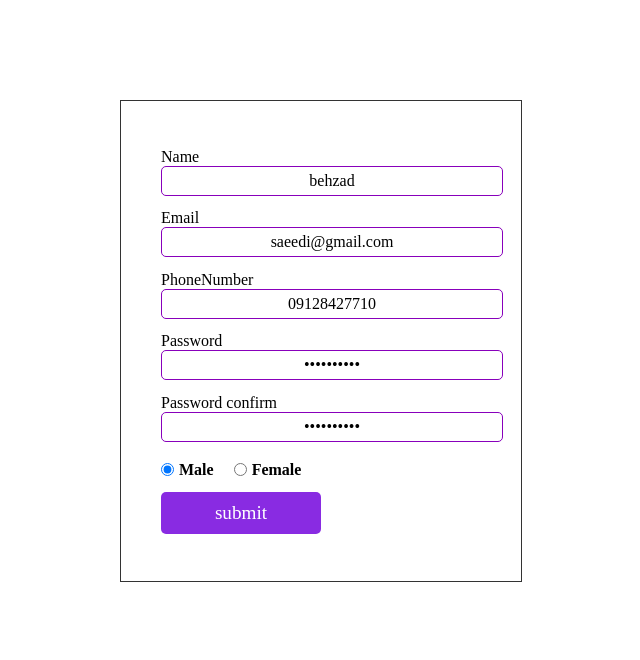
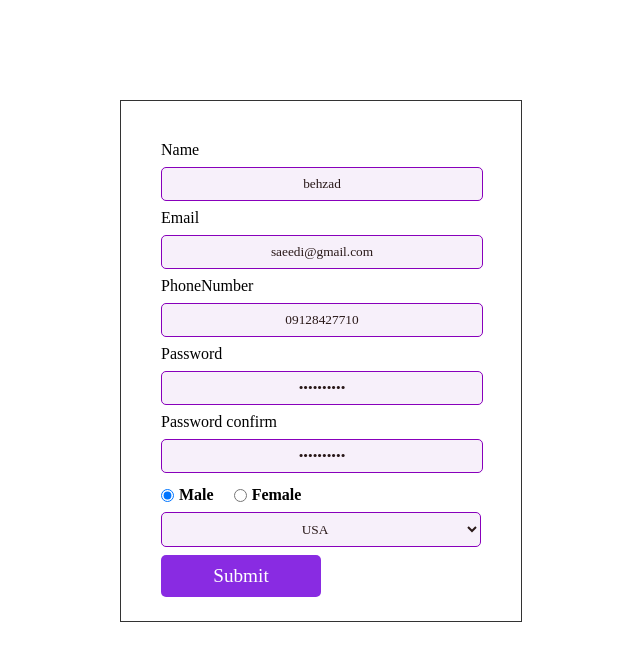
Before and after one commit to behzadiv/sign-up-form, a React (Create React App) app: page / in a window 1280 px wide. Shown: the top 660 px of the page, without its empty margins (319-959 px from the left). Built offline with nearby package versions, Linux system fonts and the light colour scheme; data requests are answered from the project's data file.

Commit message:
create SelectComponent & its logic + style

```diff
--- a/data/db.json
+++ b/data/db.json
@@ -8,7 +8,8 @@
       "phoneNumber": "09128427710",
       "password":"Behzad@123",
       "passwordConfirmation":"Behzad@123",
-      "gender":"0"
+      "gender":"0",
+      "nationality":"US"
     }
   ]
 }
--- a/src/App.css
+++ b/src/App.css
@@ -2,7 +2,7 @@
   text-align: center;
 }
 form {
-  height: 50vh;
+  height: 55vh;
   display: flex;
   flex-direction: column;
   justify-content: space-around;
@@ -14,13 +14,15 @@ form {
 
 input[type="text"],
 input[type="email"],
-input[type="password"] {
-  padding: 5px 10px;
+input[type="password"],select{
+  padding: 8px 0px;
   border: 1px solid #80b;
+  background-color: rgb(247, 240, 250);
   border-radius: 5px;
   outline: none;
   width: 100%;
-  font-size: medium;
+  color: rgb(41, 24, 24);
+  margin:8px 0px ;
 }
 form div input:focus {
   border: 2px solid #80b;
--- /dev/null
+++ b/src/common/SelectComponent.jsx
@@ -0,0 +1,19 @@
+const SelectComponent = ({ selectOptions, formik, name }) => {
+  return (
+    <div className="select">
+      <select name={name} {...formik.getFieldProps(name)}>
+        {selectOptions.map((item) => (
+          <option value={item.value} key={item.value} defaultValue={formik.values.nationality === item.value}>
+            {item.label}
+          </option>
+        ))}
+      </select>
+      {console.log(formik.values)}
+      {formik.errors[name] && formik.touched[name] && (
+        <div className="error">{formik.errors[name]}</div>
+      )}
+    </div>
+  );
+};
+
+export default SelectComponent;
--- a/src/components/SignUpForm.jsx
+++ b/src/components/SignUpForm.jsx
@@ -5,6 +5,7 @@ import * as Yup from "yup";
 import axios from "axios";
 import Input from "../common/Input";
 import RadioButton from "../common/RadioInput";
+import SelectComponent from "../common/SelectComponent";
 
 const initialValues = {
   name: "",
@@ -12,7 +13,8 @@ const initialValues = {
   phoneNumber: "",
   password: "",
   passwordConfirmation: "",
-  gender:"0"
+  gender:"0",
+  nationality:""
 };
 //
 const validationSchema = Yup.object({
@@ -33,7 +35,8 @@ const validationSchema = Yup.object({
     [Yup.ref("password"), null],
     "Passwords must match"
   ),
-  gender:Yup.string().required("Gender must be selected")
+  gender:Yup.string().required("Gender must be selected"),
+  nationality:Yup.string().required("Select Your Nationality!")
 });
 
 const SignUpForm = () => {
@@ -41,6 +44,12 @@ const SignUpForm = () => {
   const radioOption=[
     {label:"Male",value:"0"},
     {label:"Female",value:"1"}
+  ]
+  const selectOptions = [
+    {label:"Select nationality",value:""},
+    {label:"Iran",value:"IR"},
+    {label:"Germany",value:"GER"},
+    {label:"USA",value:"US"},
   ]
   const onSubmit = (values) => {
     ///post data
@@ -68,12 +77,13 @@ const SignUpForm = () => {
       <Input  name="passwordConfirmation" label="Password confirm" type="password" formik={formik}/>
 
       <RadioButton formik={formik} name="gender" radioOption={radioOption}/>
+      <SelectComponent selectOptions={selectOptions} name="nationality" formik={formik}/>
       <button
         type="submit"
         className={formik.isValid ? "submitActive" : "submitNotActive"}
         disabled={!formik.isValid}
       >
-        submit
+        Submit
       </button>
     </form>
   );
```
